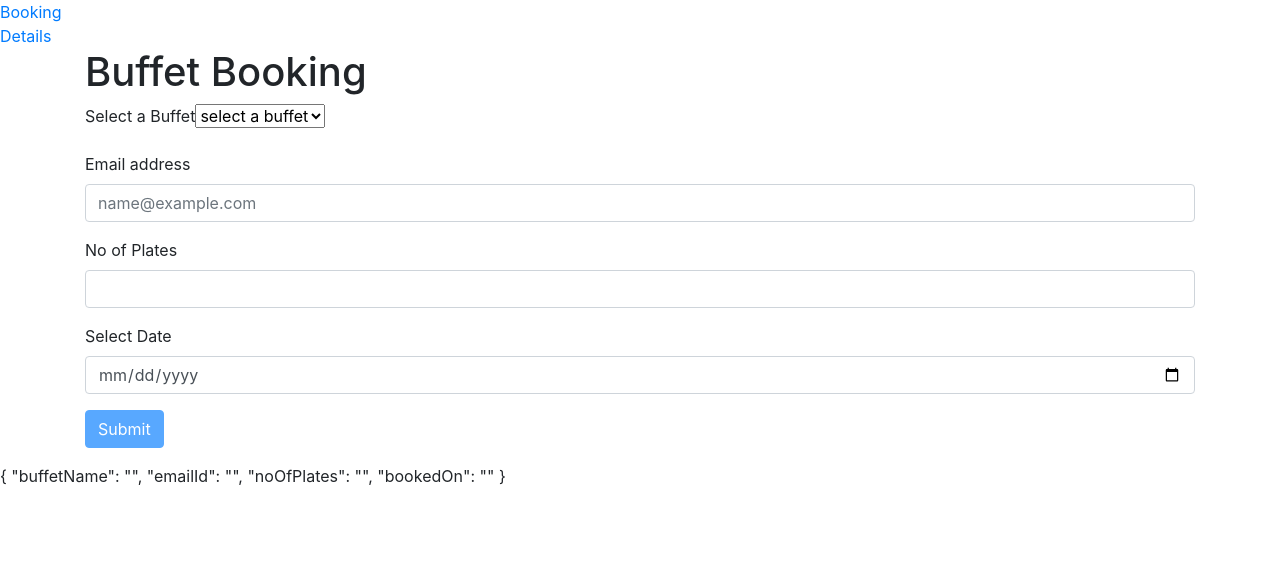
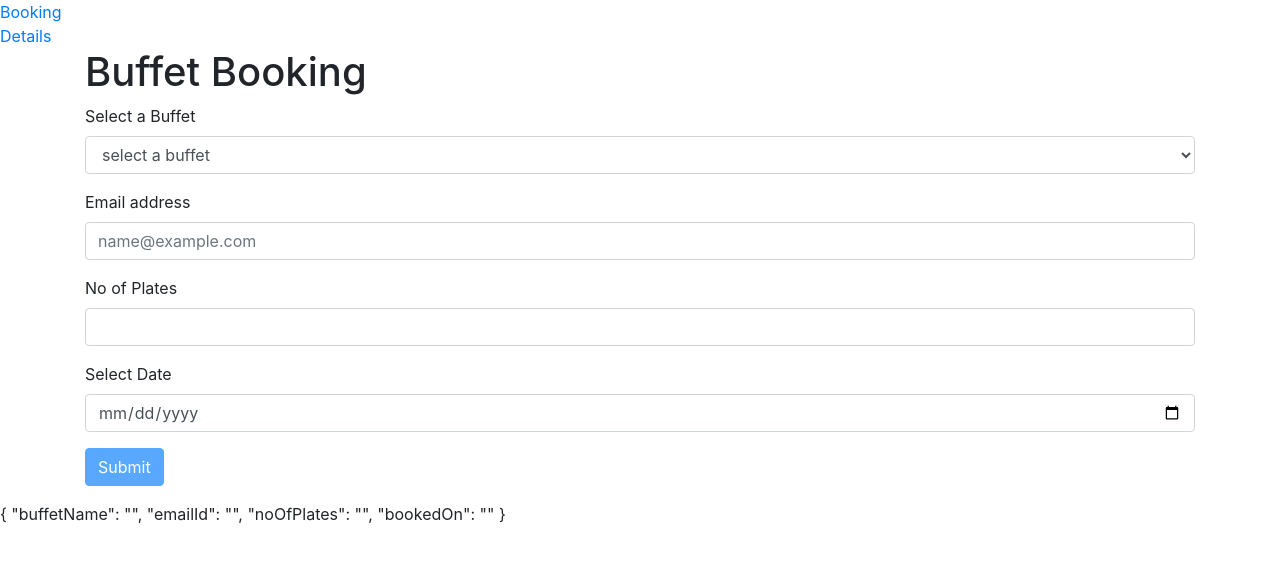
Before and after one commit to jkc1996/buffet-booking, an Angular app: page /booking in a window 1280 px wide. Shown: the top 562 px of the page. Built offline with nearby package versions, Linux system fonts and the light colour scheme.

Commit message:
added class on dropdown

```diff
--- a/src/app/buffet-booking/buffet-booking.component.html
+++ b/src/app/buffet-booking/buffet-booking.component.html
@@ -3,7 +3,7 @@
     <h1>Buffet Booking</h1>
 		<div class="form-group">
 			<label for="selectbuffet">Select a Buffet</label>
-      <select formControlName="buffetName" id='selectbuffet'>
+      <select class="form-control" formControlName="buffetName" id='selectbuffet'>
         <option value="" disabled>select a buffet</option>
         <option value='southindian'>south indian</option>
         <option value='northindian'>north indian</option>
```
